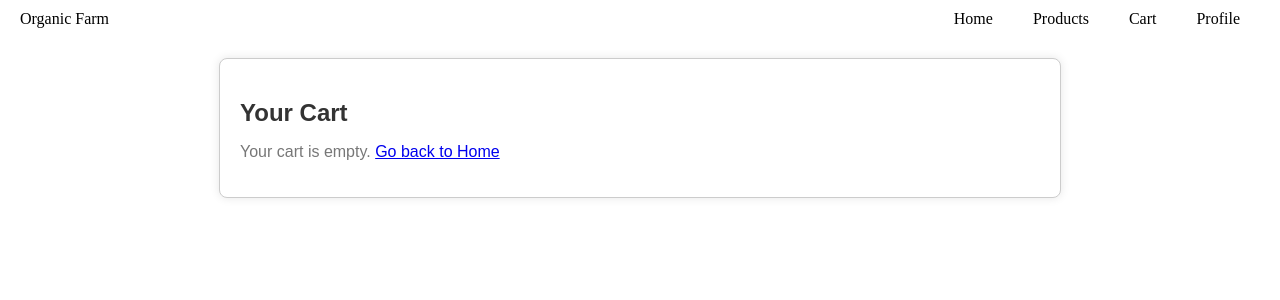
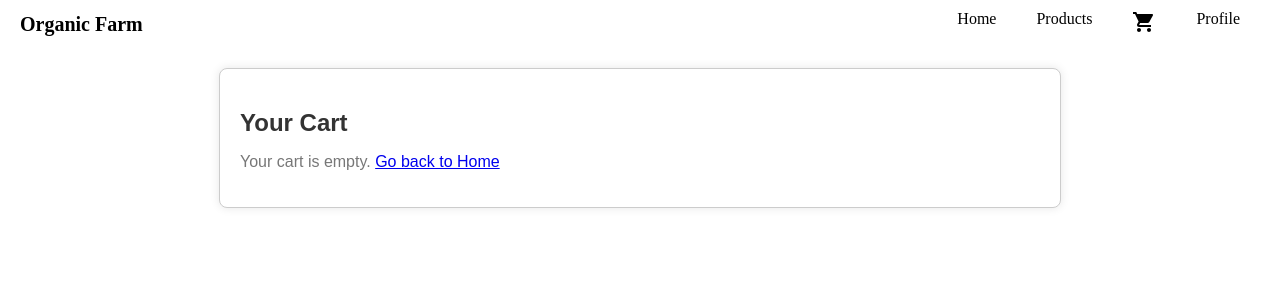
Before and after one commit to Manikanta954/organic-farm, a React (Create React App) app: page /cart in a window 1280 px wide. Shown: the top 300 px of the page. Built offline with nearby package versions, Linux system fonts and the light colour scheme; the HTML template or start-up script is replaced by a standard one.

Commit message:
made some changes again

```diff
--- a/src/App.css
+++ b/src/App.css
@@ -1,38 +1,5 @@
-.App {
-  text-align: center;
+@import url('https://fonts.googleapis.com/css2?family=Roboto:wght@400;700&display=swap');
+
+body {
+  font-family: 'Roboto', sans-serif;
 }
-
-.App-logo {
-  height: 40vmin;
-  pointer-events: none;
-}
-
-@media (prefers-reduced-motion: no-preference) {
-  .App-logo {
-    animation: App-logo-spin infinite 20s linear;
-  }
-}
-
-.App-header {
-  background-color: #282c34;
-  min-height: 100vh;
-  display: flex;
-  flex-direction: column;
-  align-items: center;
-  justify-content: center;
-  font-size: calc(10px + 2vmin);
-  color: white;
-}
-
-.App-link {
-  color: #61dafb;
-}
-
-@keyframes App-logo-spin {
-  from {
-    transform: rotate(0deg);
-  }
-  to {
-    transform: rotate(360deg);
-  }
-}
--- a/src/components/Home.css
+++ b/src/components/Home.css
@@ -19,6 +19,7 @@
     width: 100%;
     height: 50%;
     object-fit: cover;
+
   }
   @keyframes fadeIn {
     0% {
@@ -40,7 +41,7 @@
   }
 
   .product-details {
-    padding:7px;
+    padding:10px;
   }
 
   .quantity {
--- a/src/components/NavBar.css
+++ b/src/components/NavBar.css
@@ -18,6 +18,7 @@ nav {
     font-size: 20px;
     font-weight: bold;
     color: #000;
+    text-decoration: none;
   }
 
   nav ul {
--- a/src/components/NavBar.js
+++ b/src/components/NavBar.js
@@ -1,17 +1,25 @@
 import React from 'react';
 import { Link } from 'react-router-dom';
+import ShoppingCartIcon from '@mui/icons-material/ShoppingCart'; // Import MUI icon for cart
 import './Navbar.css';
 
-const Navbar = () => {
+const Navbar = ({ cartItemsCount }) => {
   return (
     <nav className="navbar">
-      <div className="company-name">Organic Farm</div>
-      <ul>
-        <li><Link to="/">Home</Link></li>
-        <li><Link to="/products">Products</Link></li>
-        <li><Link to="/cart">Cart</Link></li>
-        <li><Link to="/profile">Profile</Link></li>
-      </ul>
+      <div className="logo" >
+      Organic Farm
+      </div>
+      <div className="nav-links">
+        <ul>
+          <li><Link to="/">Home</Link></li>
+          <li><Link to="/products">Products</Link></li>
+          <li><Link to="/cart">
+            <ShoppingCartIcon /> {/* Display cart icon */}
+            {cartItemsCount > 0 && <span className="cart-count">{cartItemsCount}</span>} {/* Display count if > 0 */}
+          </Link></li>
+          <li><Link to="/profile">Profile</Link></li>
+        </ul>
+      </div>
     </nav>
   );
 };
```
Also changed, not shown: src/context/AuthContext.js (deleted, +0 -31 lines).
